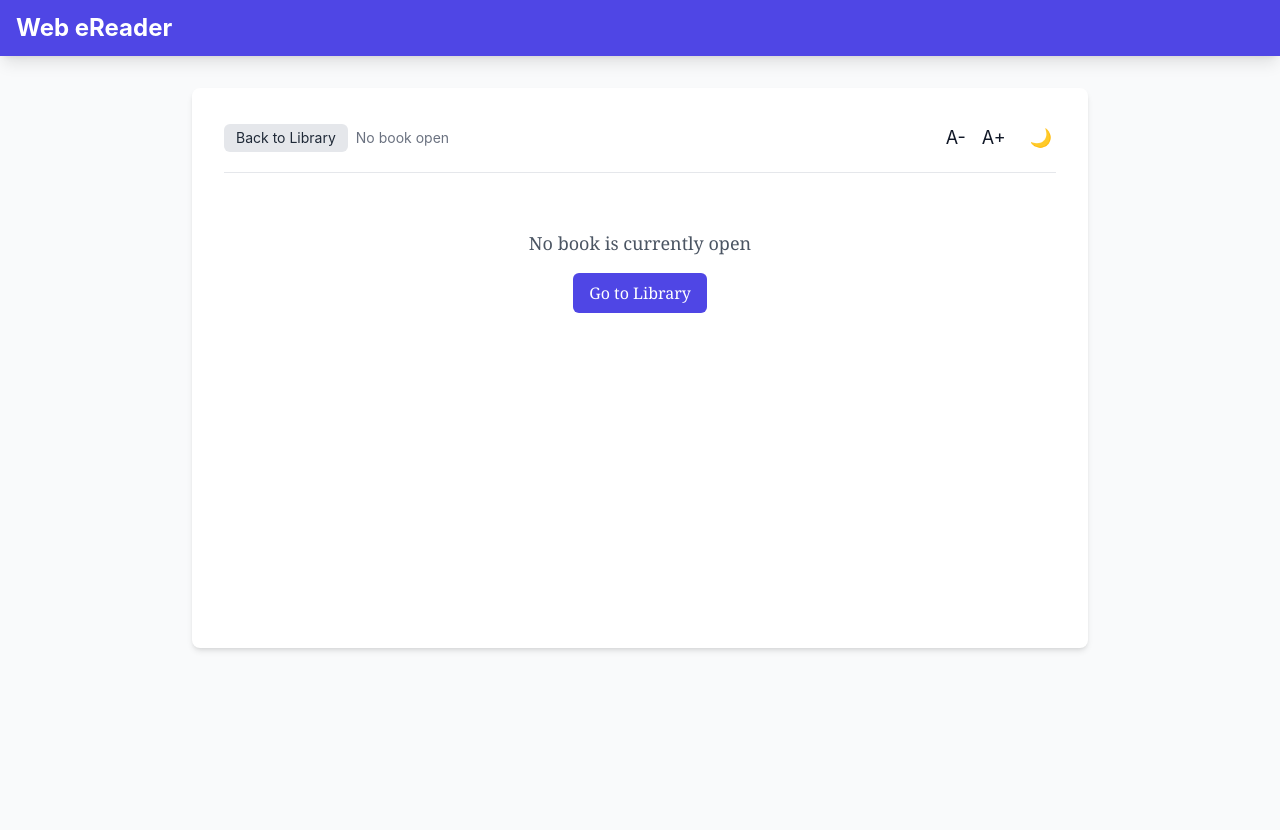
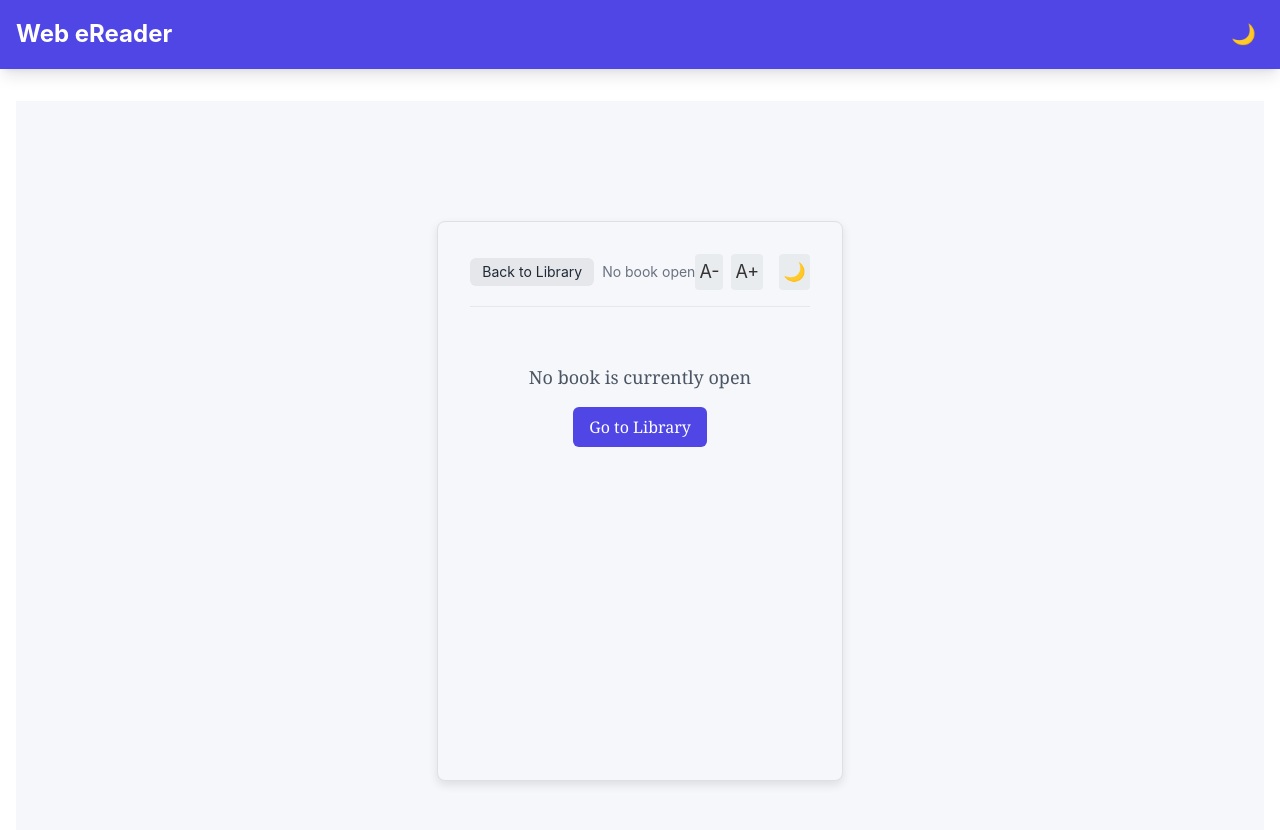
Before and after one commit to CV145/Web-eReader, a Vue app: page /reader in a window 1280 px wide. Shown: the top 830 px of the page. Before the commit the page ends 800 px from the top, so only its background shows below. Built offline with nearby package versions, Linux system fonts and the light colour scheme.

Commit message:
light/dark mode kinda works

```diff
--- a/src/App.vue
+++ b/src/App.vue
@@ -1,15 +1,38 @@
 <template>
-  <header class="bg-indigo-600 shadow-lg">
-    <div class="container mx-auto px-4 py-3">
-      <h1 class="text-2xl font-bold text-white">Web eReader</h1>
-    </div>
-  </header>
+  <div :class="{ 'dark-theme': isDarkMode }">
+    <header class="app-header shadow-lg" style="background-color: var(--highlight-color, #4f46e5);">
+      <div class="container mx-auto px-4 py-3 flex justify-between items-center">
+        <h1 class="text-2xl font-bold text-white">Web eReader</h1>
+        <ThemeToggle :is-dark-mode="isDarkMode" @toggle="toggleTheme" />
+      </div>
+    </header>
 
-  <main class="container mx-auto px-4 py-8">
-    <router-view />
-  </main>
+    <main class="container mx-auto px-4 py-8" style="min-height: calc(100vh - 4rem);">
+      <router-view />
+    </main>
+  </div>
 </template>
 
 <script setup>
-// App level setup
+import { onMounted } from 'vue';
+import { useTheme } from './composables/useTheme';
+import ThemeToggle from './components/ui/ThemeToggle.vue';
+
+const { isDarkMode, toggleTheme, applyTheme } = useTheme();
+
+onMounted(() => {
+  // Ensure theme is applied when app mounts
+  applyTheme();
+});
 </script>
+
+<style>
+body {
+  margin: 0;
+  font-family: -apple-system, BlinkMacSystemFont, 'Segoe UI', Roboto, Oxygen,
+    Ubuntu, Cantarell, 'Open Sans', 'Helvetica Neue', sans-serif;
+  background-color: var(--background-secondary);
+  color: var(--text-primary);
+  transition: background-color 0.3s ease, color 0.3s ease;
+}
+</style>
--- /dev/null
+++ b/src/assets/theme.css
@@ -0,0 +1,93 @@
+/* Base theme variables */
+:root {
+  /* Light theme (default) */
+  --background-primary: #ffffff;
+  --background-secondary: #f5f7fa;
+  --background-tertiary: #e9ecef;
+  --text-primary: #333333;
+  --text-secondary: #555555;
+  --border-color: #e0e0e0;
+  --highlight-color: #4f46e5;
+  --shadow-color: rgba(0, 0, 0, 0.1);
+  --scrollbar-track: #f1f1f1;
+  --scrollbar-thumb: #c1c1c1;
+}
+
+/* Dark theme */
+.dark-theme {
+  --background-primary: #121212;
+  --background-secondary: #1e1e1e;
+  --background-tertiary: #2d2d2d;
+  --text-primary: #e0e0e0;
+  --text-secondary: #aaaaaa;
+  --border-color: #444444;
+  --highlight-color: #60a5fa;
+  --shadow-color: rgba(0, 0, 0, 0.4);
+  --scrollbar-track: #2d3748;
+  --scrollbar-thumb: #4a5568;
+}
+
+/* Apply theme variables to elements */
+body {
+  background-color: var(--background-primary);
+  color: var(--text-primary);
+  transition: background-color 0.3s ease, color 0.3s ease;
+}
+
+/* Reader area styling */
+.reader-container {
+  background-color: var(--background-secondary) !important;
+  color: var(--text-primary) !important;
+  border-color: var(--border-color) !important;
+}
+
+.chapter-content-wrapper {
+  background-color: var(--background-primary) !important;
+  color: var(--text-primary) !important;
+  box-shadow: 0 4px 6px var(--shadow-color) !important;
+}
+
+/* Scrollbar styling */
+::-webkit-scrollbar {
+  width: 8px;
+}
+
+::-webkit-scrollbar-track {
+  background: var(--scrollbar-track);
+}
+
+::-webkit-scrollbar-thumb {
+  background: var(--scrollbar-thumb);
+  border-radius: 4px;
+}
+
+/* Controls and UI elements */
+button {
+  background-color: var(--background-tertiary);
+  color: var(--text-primary);
+  border-color: var(--border-color);
+}
+
+button:hover {
+  background-color: var(--highlight-color);
+  color: white;
+}
+
+/* Theme toggle button specific styling */
+.theme-toggle-btn {
+  background-color: transparent;
+  border: none;
+  font-size: 1.2rem;
+  cursor: pointer;
+  padding: 0.5rem;
+  border-radius: 50%;
+  transition: background-color 0.3s;
+}
+
+.dark-theme .theme-toggle-btn {
+  color: #ffeb3b; /* Yellow for sun icon in dark mode */
+}
+
+.theme-toggle-btn:hover {
+  background-color: var(--background-tertiary);
+}
--- a/src/components/reader/ReaderContent.vue
+++ b/src/components/reader/ReaderContent.vue
@@ -1,18 +1,27 @@
 <template>
   <main
     ref="scrollContainer"
-    class="reader-content flex-grow overflow-y-auto bg-gray-100 dark:bg-gray-900 transition-colors duration-300"
-    :style="{ fontSize: `${fontSize}px` }"
+    class="reader-content flex-grow overflow-y-auto transition-colors duration-300"
+    :class="{ 'dark-theme': isDarkMode }"
+    :style="{
+      fontSize: `${fontSize}px`,
+      backgroundColor: isDarkMode ? '#1e1e1e' : '#f5f7fa'
+    }"
     @scroll="handleContentScroll"
   >
     <!-- Chapter content rendered here -->
     <div
       ref="contentEl"
-      class="chapter-content-wrapper max-w-3xl mx-auto p-6 bg-white dark:bg-gray-800 shadow-md dark:shadow-none min-h-full transition-colors duration-300"
+      class="chapter-content-wrapper max-w-3xl mx-auto p-6 shadow-md min-h-full transition-colors duration-300"
       id="chapter-content-container"
+      :class="{ 'dark-theme': isDarkMode }"
+      :style="{
+        backgroundColor: isDarkMode ? '#121212' : '#ffffff',
+        color: isDarkMode ? '#e0e0e0' : '#333333'
+      }"
     >
-      <div v-if="chapterContent" v-html="chapterContent"></div>
-      <div v-else class="p-8 text-center text-gray-600 dark:text-gray-400">
+      <div v-if="chapterContent" v-html="chapterContent" class="reader-content-html"></div>
+      <div v-else class="p-8 text-center" :style="{ color: isDarkMode ? '#aaaaaa' : '#666666' }">
         No content to display
       </div>
     </div>
@@ -21,6 +30,7 @@
 
 <script setup>
 import { ref, onMounted, watch, nextTick } from 'vue';
+import { useTheme } from '../../composables/useTheme';
 
 const props = defineProps({
   chapterContent: {
@@ -36,6 +46,9 @@ const props = defineProps({
     default: 0
   }
 });
+
+// Get theme information
+const { isDarkMode } = useTheme();
 
 const emit = defineEmits(['scroll']);
 
@@ -86,6 +99,44 @@ defineExpose({
 </script>
 
 <style scoped>
+/* Force correct theme styling to chapter content */
+.reader-content-html :deep(a) {
+  color: var(--highlight-color);
+}
+
+.reader-content-html :deep(h1),
+.reader-content-html :deep(h2),
+.reader-content-html :deep(h3),
+.reader-content-html :deep(h4),
+.reader-content-html :deep(h5),
+.reader-content-html :deep(h6) {
+  color: inherit;
+  margin-bottom: 0.5em;
+}
+
+.reader-content-html :deep(p) {
+  margin-bottom: 1em;
+  line-height: 1.6;
+}
+
+/* Force the right text color for all content */
+.dark-theme .reader-content-html :deep(*) {
+  color: #e0e0e0 !important;
+}
+
+.reader-content-html :deep(*) {
+  color: #333333 !important;
+}
+
+/* Exception for links */
+.dark-theme .reader-content-html :deep(a) {
+  color: #60a5fa !important;
+}
+
+.reader-content-html :deep(a) {
+  color: #4f46e5 !important;
+}
+
 .reader-content {
   /* Disable smooth scrolling to allow immediate position jumps */
   scroll-behavior: auto !important;
--- a/src/components/reader/ReaderHeader.vue
+++ b/src/components/reader/ReaderHeader.vue
@@ -1,6 +1,8 @@
 <template>
   <header
-    class="reader-header flex justify-between items-center p-2 border-b border-gray-300 dark:border-gray-700 bg-white dark:bg-gray-800 shadow-sm"
+    class="reader-header flex justify-between items-center p-3 border-b shadow-sm"
+    :class="isDarkMode ? 'border-gray-700' : 'border-gray-300'"
+    style="background-color: var(--background-primary); color: var(--text-primary);"
   >
     <div class="flex items-center space-x-2">
       <router-link
--- a/src/components/ui/ThemeToggle.vue
+++ b/src/components/ui/ThemeToggle.vue
@@ -1,11 +1,13 @@
 <template>
   <button
     @click="$emit('toggle')"
-    class="p-1 rounded hover:bg-gray-100 dark:hover:bg-gray-700 transition"
+    class="theme-toggle-btn p-2 rounded-full transition-all"
+    :class="{ 'bg-yellow-100': !isDarkMode, 'bg-gray-800': isDarkMode }"
     title="Toggle light/dark mode"
   >
-    <span v-if="isDarkMode" class="text-lg">☀️</span>
-    <span v-else class="text-lg">🌙</span>
+    <span v-if="isDarkMode" class="text-xl">☀️</span>
+    <span v-else class="text-xl">🌙</span>
+    <span class="sr-only">{{ isDarkMode ? 'Switch to light mode' : 'Switch to dark mode' }}</span>
   </button>
 </template>
 
--- a/src/composables/useTheme.js
+++ b/src/composables/useTheme.js
@@ -1,15 +1,84 @@
-import { ref } from 'vue';
+import { ref, onMounted, watch } from 'vue';
 
 export function useTheme() {
+  // Create reactive reference for dark mode state
   const isDarkMode = ref(false);
+
+  // Function to load theme preference from localStorage
+  const loadThemePreference = () => {
+    const savedTheme = localStorage.getItem('theme-preference');
+    if (savedTheme === 'dark') {
+      isDarkMode.value = true;
+    } else if (savedTheme === 'light') {
+      isDarkMode.value = false;
+    } else {
+      // If no saved preference, check system preference
+      checkSystemPreference();
+    }
+    // Apply theme immediately after loading preference
+    applyTheme();
+  };
+
+  // Function to save theme preference to localStorage
+  const saveThemePreference = () => {
+    localStorage.setItem('theme-preference', isDarkMode.value ? 'dark' : 'light');
+  };
+
+  // Function to check system color scheme preference
+  const checkSystemPreference = () => {
+    if (window.matchMedia && window.matchMedia('(prefers-color-scheme: dark)').matches) {
+      isDarkMode.value = true;
+    }
+  };
+
+  // Function to apply theme to document
+  const applyTheme = () => {
+    if (isDarkMode.value) {
+      document.documentElement.classList.add('dark-theme');
+      document.body.classList.add('dark-theme');
+    } else {
+      document.documentElement.classList.remove('dark-theme');
+      document.body.classList.remove('dark-theme');
+    }
+    console.log('Theme applied:', isDarkMode.value ? 'dark' : 'light');
+  };
 
   // Toggle theme (dark/light mode)
   const toggleTheme = () => {
     isDarkMode.value = !isDarkMode.value;
+    saveThemePreference();
+    applyTheme(); // Apply theme after toggling
   };
+
+  // Listen for system preference changes
+  const setupSystemPreferenceListener = () => {
+    if (window.matchMedia) {
+      const colorSchemeQuery = window.matchMedia('(prefers-color-scheme: dark)');
+      if (colorSchemeQuery.addEventListener) {
+        colorSchemeQuery.addEventListener('change', (e) => {
+          if (localStorage.getItem('theme-preference') === null) {
+            isDarkMode.value = e.matches;
+          }
+        });
+      }
+    }
+  };
+
+  // Watch for changes to isDarkMode and apply them
+  watch(isDarkMode, () => {
+    applyTheme();
+  }, { immediate: true });
+
+  // Initialize theme on component mount
+  onMounted(() => {
+    loadThemePreference();
+    setupSystemPreferenceListener();
+    applyTheme();
+  });
 
   return {
     isDarkMode,
-    toggleTheme
+    toggleTheme,
+    applyTheme
   };
 }
--- a/src/main.js
+++ b/src/main.js
@@ -4,6 +4,7 @@ import piniaPluginPersistedstate from 'pinia-plugin-persistedstate'
 import App from './App.vue'
 import router from './router'
 import './assets/main.css'
+import './assets/theme.css'
 
 const app = createApp(App)
 const pinia = createPinia()
--- a/src/views/ReaderView.vue
+++ b/src/views/ReaderView.vue
@@ -1,7 +1,7 @@
 <template>
-  <div class="reader" :class="{ 'dark-mode': isDarkMode }">
+  <div class="reader" :class="{ 'dark-theme': isDarkMode }">
     <div
-      class="max-w-4xl mx-auto bg-white p-8 rounded-lg shadow-md min-h-[70vh] reader-container"
+      class="max-w-4xl mx-auto p-8 rounded-lg shadow-md min-h-[70vh] reader-container"
       :style="readerStyle"
     >
       <!-- Reading controls toolbar -->
@@ -57,8 +57,9 @@
 
       <div v-else class="reader-view relative">
         <!-- Sticky navbar that follows scrolling -->
-        <div class="sticky-navbar fixed top-0 left-0 right-0 z-50 bg-white dark:bg-gray-800 shadow-md transition-all duration-300"
-             :class="{ 'opacity-100': isNavbarVisible, 'opacity-0 pointer-events-none': !isNavbarVisible }">
+        <div class="sticky-navbar fixed top-0 left-0 right-0 z-50 shadow-md transition-all duration-300"
+             :class="{ 'opacity-100': isNavbarVisible, 'opacity-0 pointer-events-none': !isNavbarVisible }"
+             :style="{ backgroundColor: 'var(--background-primary)', color: 'var(--text-primary)' }">
           <div class="max-w-7xl mx-auto px-4 py-2 flex justify-between items-center">
             <!-- Left section: back button -->
             <div>
@@ -107,8 +108,9 @@
         <!-- Table of Contents Sidebar -->
         <div
           v-if="showTocSidebar && bookUrl"
-          class="toc-sidebar fixed top-0 left-0 bottom-0 z-40 p-4 w-80 bg-white dark:bg-gray-800 shadow-lg overflow-auto transition-transform duration-300"
+          class="toc-sidebar fixed top-0 left-0 bottom-0 z-40 p-4 w-80 shadow-lg overflow-auto transition-transform duration-300"
           :class="{'translate-x-0': showTocSidebar, '-translate-x-full': !showTocSidebar}"
+          :style="{ backgroundColor: 'var(--background-primary)', color: 'var(--text-primary)' }"
         >
           <div class="flex justify-between items-center mb-4 border-b pb-2">
             <h3 class="text-lg font-semibold text-gray-800 dark:text-gray-200">Contents & Bookmarks</h3>
@@ -698,28 +700,52 @@ const toggleBookInfo = () => {
 </script>
 
 <style scoped>
-.dark-mode .reader-container {
-  background-color: #1a1a1a;
-  color: #e0e0e0;
+.reader {
+  min-height: 100vh;
+  display: flex;
+  flex-direction: column;
+  justify-content: center;
+  padding: 1rem;
+  background-color: var(--background-secondary);
+  color: var(--text-primary);
+  transition: background-color 0.3s ease, color 0.3s ease;
 }
 
-.dark-mode button {
-  background-color: #333;
-  color: #e0e0e0;
+.reader-container {
+  background-color: var(--background-primary);
+  color: var(--text-primary);
+  border: 1px solid var(--border-color);
+  box-shadow: 0 4px 10px var(--shadow-color);
+  transition: all 0.3s ease;
 }
 
-.dark-mode button:hover {
-  background-color: #444;
+.reader-view {
+  position: relative;
 }
 
-.author {
-  font-style: italic;
-  margin-top: -1rem;
-  margin-bottom: 2rem;
-  color: #666;
+/* Table of contents sidebar styling */
+.toc-sidebar h3 {
+  color: var(--text-primary);
 }
 
-.dark-mode .author {
-  color: #aaa;
+.toc-sidebar button {
+  color: var(--text-primary);
+}
+
+.toc-sidebar button:hover {
+  background-color: var(--background-tertiary);
+}
+
+/* Bookmark styling */
+.bookmark-item {
+  background-color: var(--background-secondary);
+  border: 1px solid var(--border-color);
+}
+
+/* Media queries for responsive design */
+@media (max-width: 640px) {
+  .reader-container {
+    padding: 1rem;
+  }
 }
 </style>
```
Also changed, not shown: src/components/reader/EpubReader.vue (+3 -7 lines), 1 other file (tests, documents, lock files or other folders).
